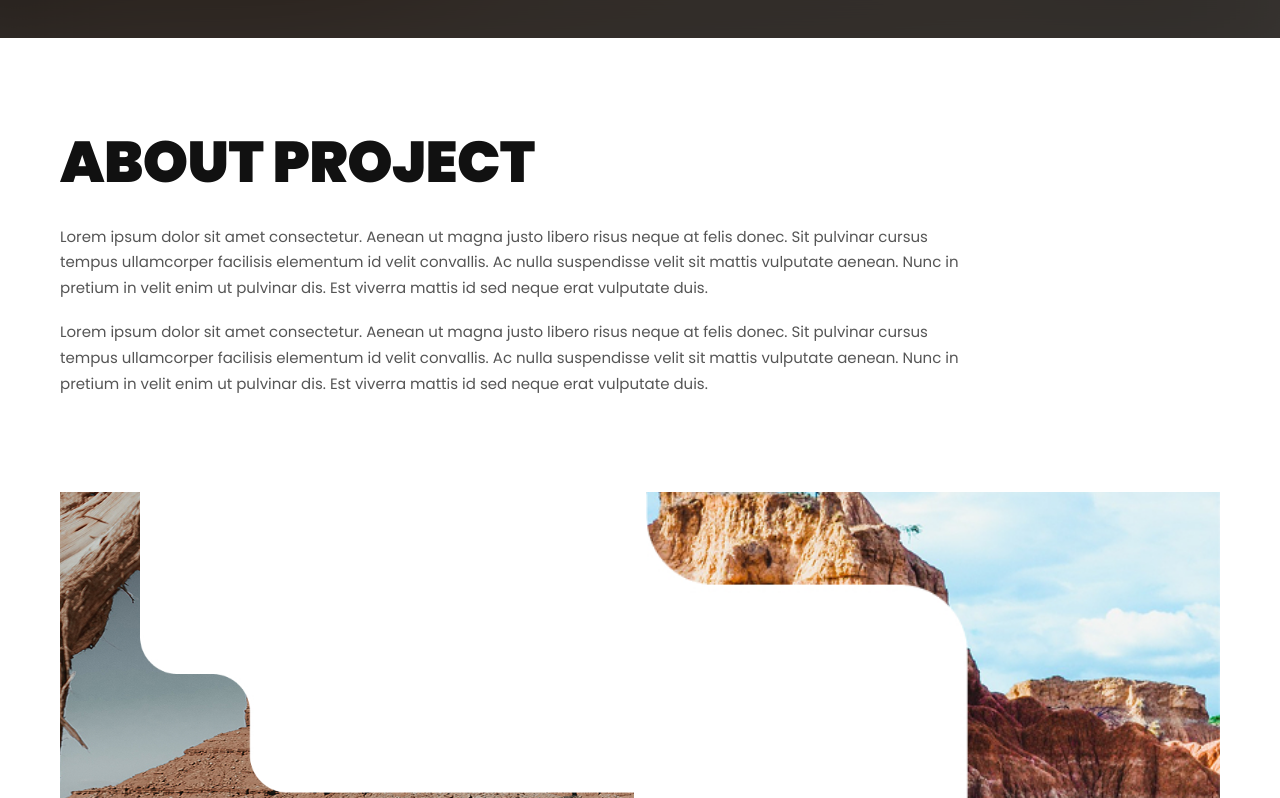
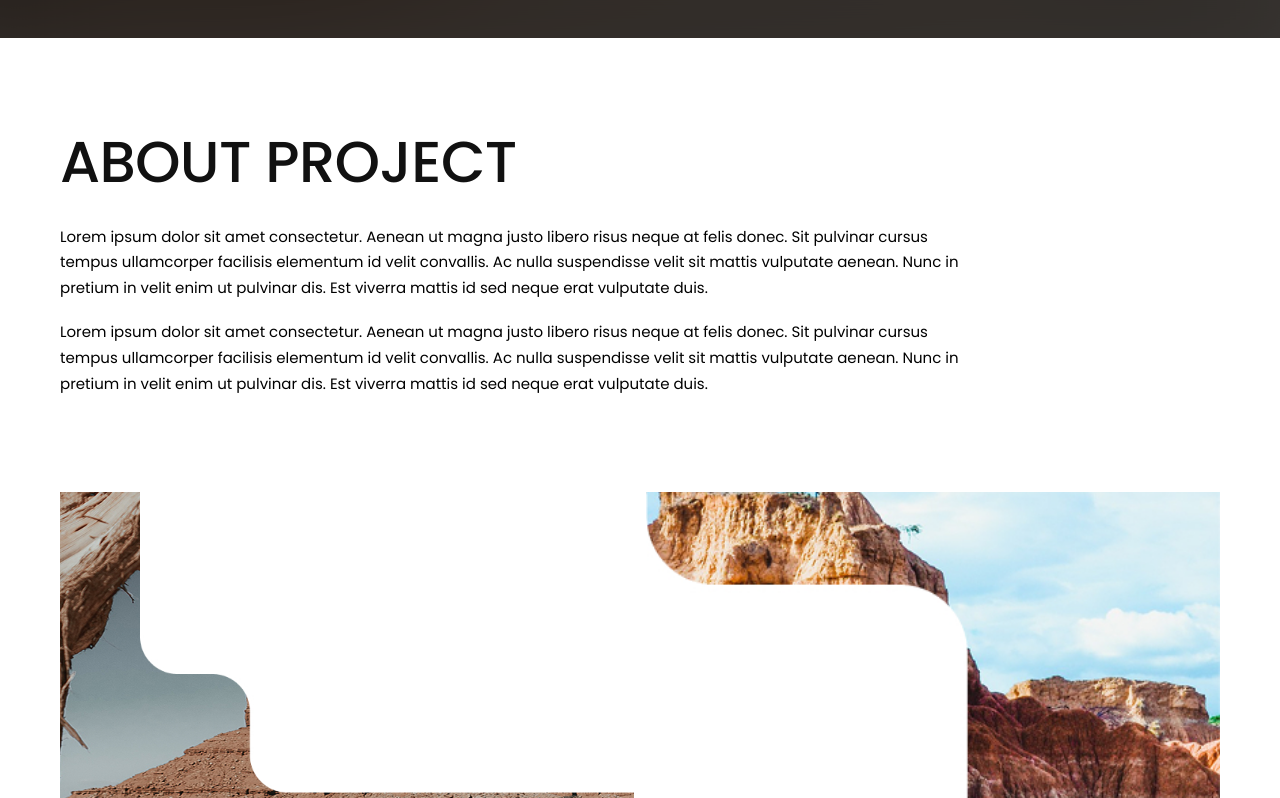
Before and after one commit to code-412/314Site, a Next.js app: page /works/brand-identity-co in a window 1280 px wide. Shown: the part 762-1560 px from the top of the page. Built offline with nearby package versions, Linux system fonts and the light colour scheme.

Commit message:
Text is black now WORKS

```diff
--- a/src/app/(site)/works/[slug]/page.module.scss
+++ b/src/app/(site)/works/[slug]/page.module.scss
@@ -190,7 +190,7 @@
     var(--work-slug-section-title-size-vw),
     var(--work-slug-section-title-size-max)
   );
-  font-weight: 900;
+  font-weight: 500;
   text-transform: uppercase;
   letter-spacing: -0.01em;
   line-height: 1;
@@ -207,7 +207,7 @@
 .paragraph {
   font-size: var(--work-slug-paragraph-size);
   line-height: var(--work-slug-paragraph-lh);
-  color: var(--c-muted);
+  color: black;
 }
 
 .gallery {
```
